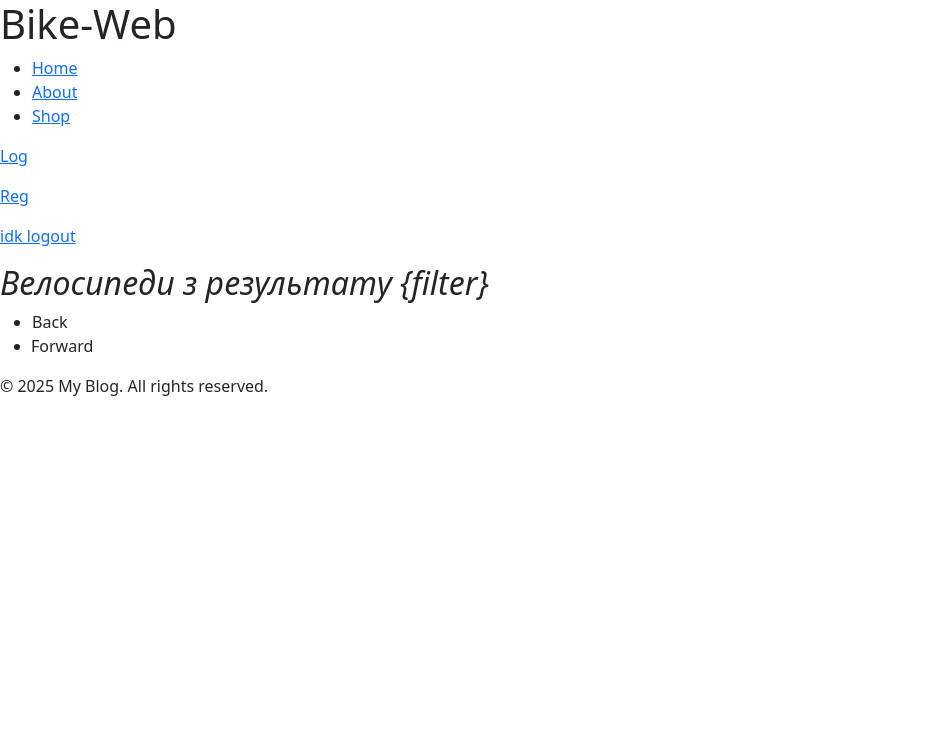
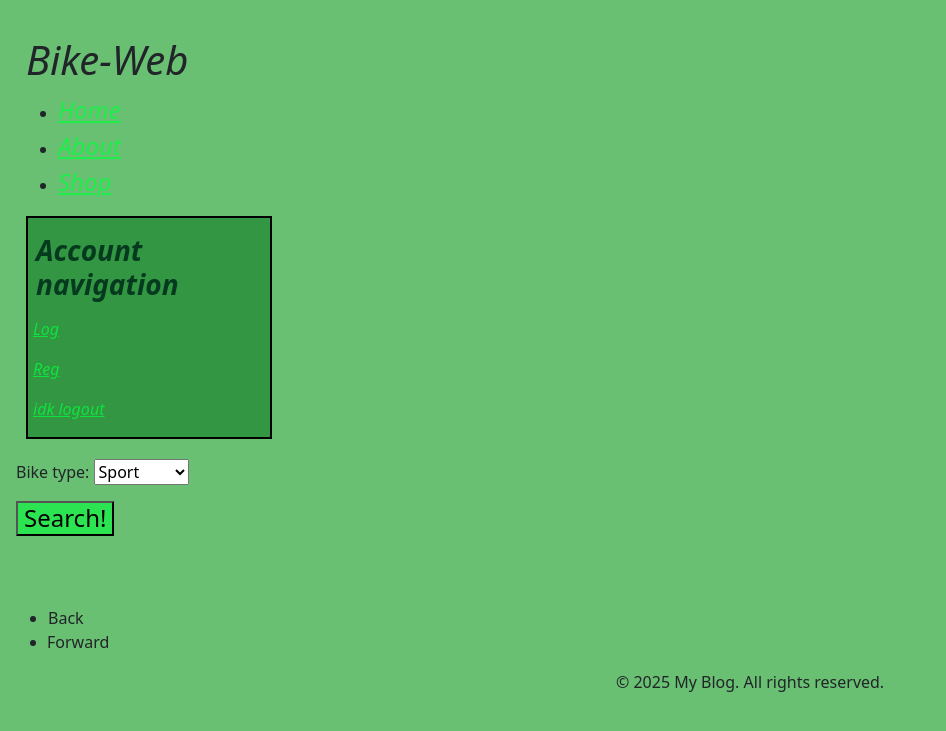
Before and after one commit to Kurgan1297/Finale-Web, a Django app: page /store/ in a window 1280 px wide. Shown: the top 731 px of the page, without its empty margins (0-946 px from the left). Run offline with Django 5.2, Linux system fonts and the light colour scheme; data that the repository does not hold is empty.

Commit message:
Latest version to commit, a bit of changes.

```diff
--- a/BW/forms.py
+++ b/BW/forms.py
@@ -1,2 +1,17 @@
-from django.forms import ModelForm
+from django.forms import ModelForm, Form, ChoiceField, IntegerField, CharField, BooleanField
 from BW.models import Bikes
+
+# , bike_types
+# import , TextField,
+
+class FilterForm(Form):
+    bike_type = ChoiceField(choices=Bikes.bike_types, required=False)
+
+
+class BikeInformationForm(Form):
+    # bike_type = IntegerField(choices=bike_types, default=4)
+    name = CharField(max_length=25)
+    # description = TextField(max_length=1024)
+    # price = IntegerField(default=None)
+    # is_there_any = BooleanField(default=False)
+    bike_amount = IntegerField()
--- a/BW/templates/store.html
+++ b/BW/templates/store.html
@@ -2,9 +2,63 @@
 
 
 {% block content %}
+<main>
 
-<h2><i>Велосипеди з результату {filter}</i></h2>
+<form method="GET">
+    {{ filter_form.as_p }}
+    <h4><button type="submit" class="bike-search">Search!</button></h4>
+</form>
 
+
+<div class="grid-page">
+    {% for bike in all_bikes %}
+        <div class="bike-card">
+            <p class="bike-name">
+                {{ bike.name }}
+                <span class="bike-desc">
+                    {{ bike.description }}
+                </span>
+            </p>
+            <p class="bike-photo">{{ bike.amount }}</p>
+            <p class="bike-price">Price: {{ bike.price }}</p>
+            <p class="bike-amount">Amount: {{ bike.bike_amount }}</p>
+            <button type="submit" class="buy-button"><a href="{% url 'bike_page' bike.id %}" class="bike-link">Buy</a></button>
+        </div>
+    {% endfor %}
+</div>
+
+
+
+
+
+<nav aria-label="navv">
+    <ul class="paginaton">
+        <li class="page_item">
+            <a class="page-link {% if not all_bikes.has_previous %} disabled {% endif %}" href="{% if all_bikes.has_previous %} {% url 'main_store_page' %}?page={{ all_bikes.previous_page_number }} {% endif %}">
+                Back
+            </a>
+        </li>
+        <li class="page-item">
+            <a class="page-link {% if not all_bikes.has_next %} disabled {% endif %}" href="{% if all_bikes.has_next %} {% url 'main_store_page' %}?page={{ all_bikes.next_page_number }} {% endif %}">
+                Forward
+            </a>
+        </li>
+    </ul>
+</nav>
+
+<script src="https://cdn.jsdelivr.net/npm/bootstrap@5.3.8/dist/js/bootstrap.bundle.min.js" integrity="sha384-FKyoEForCGlyvwx9Hj09JcYn3nv7wiPVlz7YYwJrWVcXK/BmnVDxM+D2scQbITxI" crossorigin="anonymous"></script>
+</main>
+{% endblock %}
+
+<!--
+{% if all_bikes.has_previous %} {% url 'main_store_page' %}?page={{ all_bikes.previous_page_number }} {% endif %} -->
+
+<!--
+ ---  --><!--
+
+<h2><i>Велосипеди з результату {filter}</i></h2> -->
+
+<!--
 {% for bike in all_bikes %}
     <div>
         <p>{{ bike.name }}</p>
@@ -12,25 +66,4 @@
         <p>opisanie: {{ bike.description }}</p>
         <p>Amount: {{ bike.amount}}</p>
     </div>
-{% endfor %}
-
-
-
-<nav aria-label="navv">
-    <ul class="paginaton">
-        <li class="page_item">
-            <a class="page-link {% if not all_bikes.has_previous %} disabled {% endif %}" href="{% if all_bikes.has_previous %} {% url 'posts_page' %}?page={{ all_bikes.previous_page_number }} {% endif %}">
-                Back
-            </a>
-        </li>
-        <li class="page-item">
-            <a class="page-link {% if not all_bikes.has_next %} disabled {% endif %}" href="{% if all_bikes.has_next %} {% url 'posts_page' %}?page={{ all_bikes.next_page_number }} {% endif %}">
-                Forward
-            </a>
-        </li>
-    </ul>
-</nav>
-
-<script src="https://cdn.jsdelivr.net/npm/bootstrap@5.3.8/dist/js/bootstrap.bundle.min.js" integrity="sha384-FKyoEForCGlyvwx9Hj09JcYn3nv7wiPVlz7YYwJrWVcXK/BmnVDxM+D2scQbITxI" crossorigin="anonymous"></script>
-
-{% endblock %}
+{% endfor %} -->
--- a/BW/urls.py
+++ b/BW/urls.py
@@ -3,13 +3,14 @@
 from django.contrib import admin
 from django.urls import path
 
-from BW.views import HomeView, ShopView
+from BW.views import HomeView, ShopView, AboutView, DescitptionView
 
 urlpatterns = [
     path('', HomeView.as_view(), name='greetings_page'),
     path('store/', ShopView.as_view(), name='main_store_page'),
+    path('about/', AboutView.as_view(), name='about_page'),
+    path('bike_page/<int:bikeid>', DescitptionView.as_view(), name='bike_page'),
     # path('search/', SearchView.as_view(), name='search_page'),
     # path('order/', OrderView.as_view(), name='order_page'),
-    # path('bike_description/', BikeView.as_view(), name='bike_description_page')
 
 ]
--- a/BW/views.py
+++ b/BW/views.py
@@ -5,21 +5,28 @@ from django.views.generic import View
 from django.core import paginator
 
 from BW.models import Bikes
-
+from BW.forms import FilterForm
 
 
 class ShopView(View):
     def get(self, request):
 
-        #
+        form = FilterForm()
 
-        all_bikes = Bikes.objects.all()
-        bikes_p = paginator.Paginator(all_bikes, 5)
+        bike_type = self.request.GET.get("bike_type", None)
+
+        if bike_type is None:
+            all_bikes = Bikes.objects.all()
+        else:
+            all_bikes = Bikes.objects.filter(bike_type=bike_type)
+
+        bikes_p = paginator.Paginator(all_bikes, 9)
         page_now = request.GET.get("page")
         page_bikes = bikes_p.get_page(page_now)
 
         return render(request, 'store.html', context={
-            "all_bikes": page_bikes
+            "all_bikes": page_bikes,
+            "filter_form": form
         })
 
     def post(self, request):
@@ -32,13 +39,22 @@ class HomeView(View):
     def post(self, request):
         return render(request, "greetings.html")
 
-class DescitptionView(View):
+
+class AboutView(View):
     def get(self, request):
+        return render(request, 'about.html')
+
+    def post(self, request):
+        return render(request, "about.html")
 
 
+class DescitptionView(View):
+    def get(self, request, bikeid):
 
+        bike_info = Bikes.objects.filter(id=bikeid).last()
+        print(bike_info)
 
-        return render(request, "bike_page.html")
+        return render(request, "bike_page.html", context={"bike_info":bike_info})
 
     def post():
         pass
--- /dev/null
+++ b/static/styles/base.css
@@ -0,0 +1,123 @@
+header{
+    margin: 20px 10px;
+    font-style:italic;
+}
+
+body{
+    padding: 16px;
+    flex: 1;
+    background-color: #1c9e29a8;
+
+}
+
+footer{
+    padding-left: 600px;
+    border-block-color: rgb(0, 38, 255);
+}
+
+.bike-card {
+    border: 2px solid #203731e2;
+    margin-left: 20px;
+    margin-right: 20px;
+    margin-bottom: 35px;
+    background-color: #099a6fe2;
+}
+
+.grid-page {
+    display: grid;
+    grid-template-columns: 1fr 1fr 1fr;
+    margin: 35px;
+}
+
+.bike-price, .bike-desc, .bike-amount {
+    color: rgba(29, 113, 57, 0.818);
+    font-size: 20px;
+    font-weight: 600;
+    margin-left: 5px;
+    -webkit-text-stroke: 0.25px rgba(0, 0, 0, 0.364);
+
+}
+
+.bike-photo {
+    margin-left: 50%;
+    margin: 4px
+}
+
+.bike-name {
+    color: rgba(5, 58, 30, 0.677);
+}
+
+.buy-button {
+    background-color: rgba(14, 173, 88, 0.86);
+    margin-left: 4px;
+    margin-bottom: 8px;
+    border-radius: 50px;
+}
+
+.bike-name {
+    text-align: center;
+    font-size: 24px;
+    font-weight: 900;
+    transition: .3s;
+    position: relative;
+}
+
+.bike-name:hover {
+    font-size: 24px;
+    color: rgb(0, 255, 60, 0.742);
+}
+
+.bike-desc {
+    position: absolute;
+    top: 100%;
+    left: 30%;
+    visibility: hidden;
+    opacity: 0;
+    transition: .3s;
+    background-color: rgba(240, 248, 255, 0.829);
+    border-radius: 8px;
+    padding: 8px;
+    font-size: 14px;
+}
+
+.bike-name:hover .bike-desc {
+    visibility: visible;
+    opacity: 1;
+}
+
+.bike-link {
+    text-decoration: none;
+    text-decoration: underline;
+    color: rgba(0, 255, 60, 0.742);
+    font-weight: 520;
+    font-size: 24px
+}
+
+.bike-reg-edit {
+    text-decoration: none;
+    font-weight: 5000;
+    color: rgba(0, 255, 60, 0.742);
+    margin-left: 5px;
+    text-decoration: underline;
+
+}
+
+.bike-reg-edit-v2 {
+    border: 2px solid black;
+    background-color:rgba(19, 126, 39, 0.627);
+}
+
+.bike-reg-name {
+    font-weight: 800;
+    color:rgb(5, 58, 30);
+    margin-left: 8px
+}
+
+.bike-reg {
+    display: grid;
+    grid-template-columns: 1fr 1fr 1fr 1fr 1fr;
+}
+
+.bike-search {
+    background-color: rgba(0, 255, 60, 0.581);
+}
--- a/templates/basics.html
+++ b/templates/basics.html
@@ -1,9 +1,12 @@
+{% load static %}
+
 <!DOCTYPE html>
 
 <html>
     <head>
         <title>Some title</title>
         <link href="https://cdn.jsdelivr.net/npm/bootstrap@5.3.8/dist/css/bootstrap.min.css" rel="stylesheet" integrity="sha384-sRIl4kxILFvY47J16cr9ZwB07vP4J8+LH7qKQnuqkuIAvNWLzeN8tE5YBujZqJLB" crossorigin="anonymous">
+        <link rel="stylesheet" href="{% static 'styles/base.css' %}">
     </head>
     <body>
 
--- a/templates/nav.html
+++ b/templates/nav.html
@@ -1,17 +1,20 @@
 <nav>
 
     <ul>
-        <li><a href="#">Home</a></li>
-        <li><a href="#">About</a></li>
-        <li><a href="store/">Shop</a></li>
+        <li><a href="{% url 'greetings_page' %}" class="bike-link">Home</a></li>
+        <li><a href="{% url 'about_page' %}"class="bike-link">About </a></li>
+        <li><a href="{% url 'main_store_page' %}"class="bike-link">Shop </a></li>
     </ul>
+    <div class="bike-reg">
+        <div class="bike-reg-edit-v2">
 
+            <p><h3 class="bike-reg-name">Account navigation</h3></p>
 
+            <p><a href="{% url 'login_page' %}"class="bike-reg-edit">Log</a></p>
 
-    <p><a href="{% url 'login_page' %}">Log</a></p>
+            <p><a href="{% url 'register_page' %}"class="bike-reg-edit">Reg</a></p>
 
-    <p><a href="{% url 'register_page' %}">Reg</a></p>
-
-    <p><a href="{% url 'logout_page' %}">idk logout</a></p>
-
-</nav>
+            <p><a href="{% url 'logout_page' %}"class="bike-reg-edit">idk logout</a></p>
+        </div>
+    </div>
+    </nav>
```
Also changed, not shown: BW/templates/about.html (added, +7 -0 lines), BW/templates/bike_page.html (+11 -0 lines).
